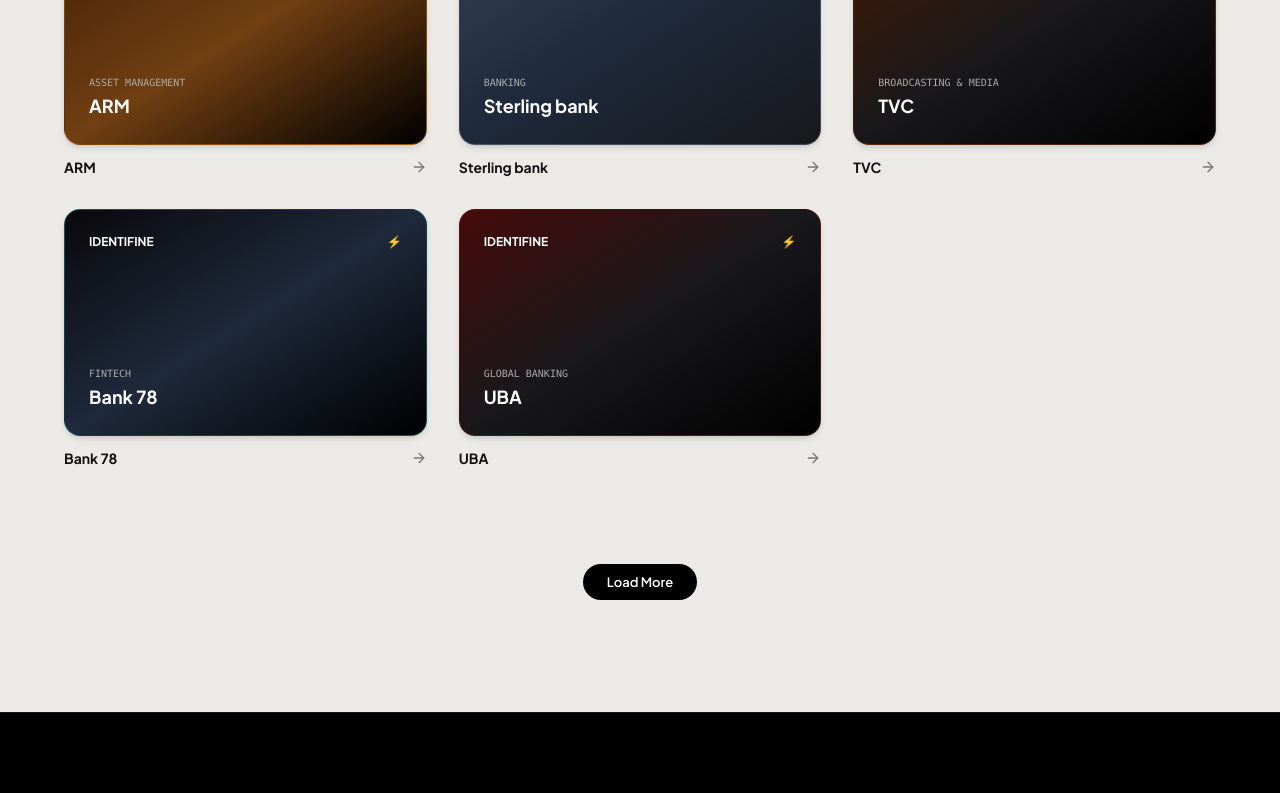
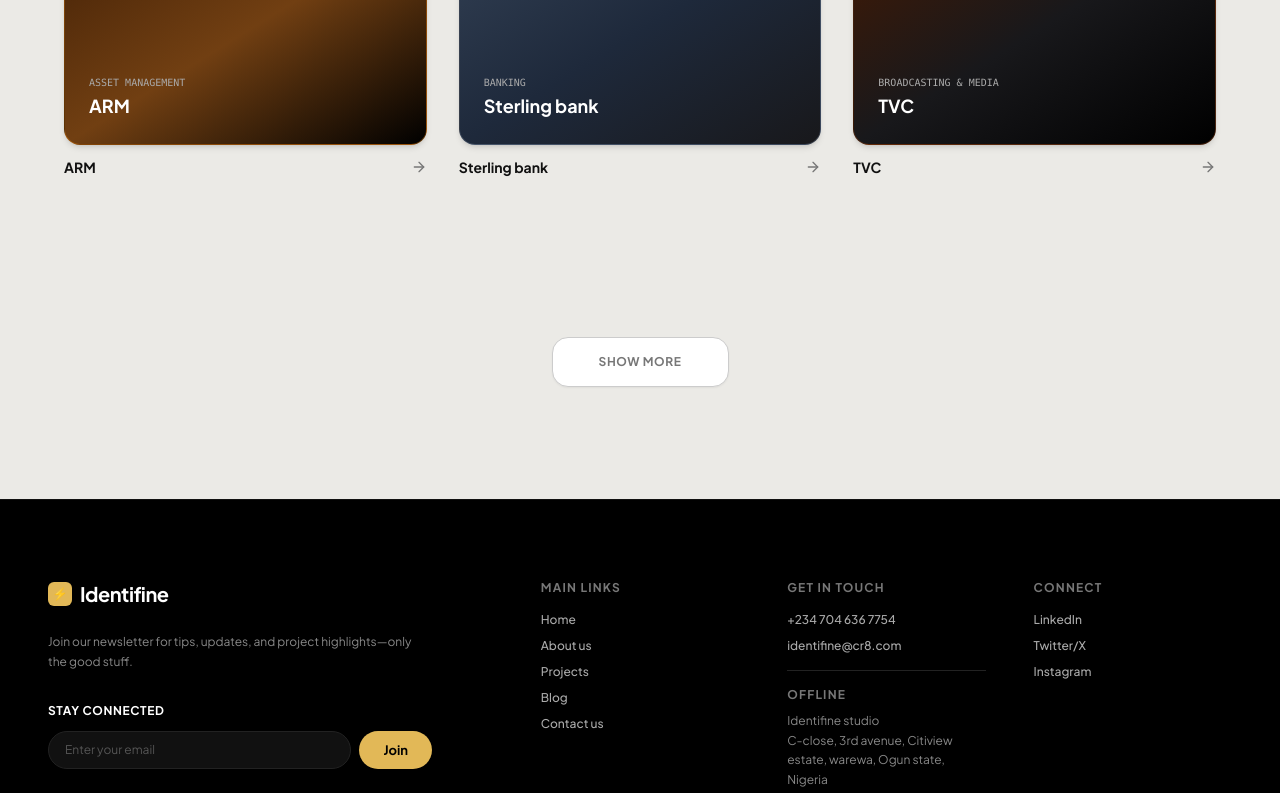
Before and after one commit to 0001-DEV/Identifine, a React (Vite) app: page /case-studies in a window 1280 px wide. Shown: the part 792-1585 px from the top of the page. Built offline with nearby package versions, Linux system fonts and the light colour scheme; the HTML template or start-up script is replaced by a standard one; a web font is replaced by a local one.

Commit message:
feat: add smooth dropdown accordion animation for Show More and refine grid gaps

```diff
--- a/src/index.css
+++ b/src/index.css
@@ -136,8 +136,22 @@
   will-change: opacity, transform, filter;
 }
 
-.animate-hero-fade-4 {
-  animation: heroFadeUp 1s cubic-bezier(0.16, 1, 0.3, 1) 0.75s forwards;
+
+/* Smooth Drop-down Accordion Animation for Show More */
+.accordion-dropdown-closed {
+  display: grid;
+  grid-template-rows: 0fr;
   opacity: 0;
-  will-change: opacity, transform, filter;
+  margin-top: 0px;
+  pointer-events: none;
+  transition: grid-template-rows 0.75s cubic-bezier(0.16, 1, 0.3, 1), opacity 0.6s ease-in-out, margin-top 0.75s cubic-bezier(0.16, 1, 0.3, 1);
 }
+
+.accordion-dropdown-open {
+  display: grid;
+  grid-template-rows: 1fr;
+  opacity: 1;
+  margin-top: 1.5rem;
+  pointer-events: auto;
+  transition: grid-template-rows 0.75s cubic-bezier(0.16, 1, 0.3, 1), opacity 0.6s ease-in-out, margin-top 0.75s cubic-bezier(0.16, 1, 0.3, 1);
+}
--- a/src/pages/CaseStudiesPage.jsx
+++ b/src/pages/CaseStudiesPage.jsx
@@ -4,17 +4,56 @@ import CardShowcaseModal from '../components/CardShowcaseModal';
 
 export default function CaseStudiesPage() {
   const [selectedCard, setSelectedCard] = useState(null);
+  const [isExpanded, setIsExpanded] = useState(false);
 
-  const portfolioItems = [
+  const initialItems = [
     { id: '1', name: 'Rainoil', tag: 'Energy & Oil', color: 'bg-gradient-to-br from-zinc-900 via-black to-zinc-950 border border-zinc-800' },
     { id: '2', name: 'Seplat', tag: 'Petroleum', color: 'bg-gradient-to-br from-slate-800 via-zinc-900 to-black border border-slate-700' },
     { id: '3', name: 'Revolution plus', tag: 'Real Estate', color: 'bg-gradient-to-br from-neutral-800 via-stone-900 to-black border border-neutral-700' },
     { id: '4', name: 'ARM', tag: 'Asset Management', color: 'bg-gradient-to-br from-[#422006] via-[#713F12] to-black border border-amber-600/40' },
     { id: '5', name: 'Sterling bank', tag: 'Banking', color: 'bg-gradient-to-br from-slate-700 via-slate-800 to-zinc-900 border border-slate-500/40' },
-    { id: '6', name: 'TVC', tag: 'Broadcasting & Media', color: 'bg-gradient-to-br from-amber-950 via-zinc-900 to-black border border-amber-800/40' },
+    { id: '6', name: 'TVC', tag: 'Broadcasting & Media', color: 'bg-gradient-to-br from-amber-950 via-zinc-900 to-black border border-amber-800/40' }
+  ];
+
+  const additionalItems = [
     { id: '7', name: 'Bank 78', tag: 'Fintech', color: 'bg-gradient-to-br from-zinc-950 via-[#1E293B] to-black border border-cyan-500/30' },
     { id: '8', name: 'UBA', tag: 'Global Banking', color: 'bg-gradient-to-br from-red-950 via-zinc-900 to-black border border-red-800/40' }
   ];
+
+  const renderItem = (item, isExtra = false, extraIndex = 0) => (
+    <div
+      key={item.id}
+      onClick={() => setSelectedCard(item)}
+      className={`group cursor-pointer space-y-3 ${
+        isExtra
+          ? `transform transition-all duration-700 ease-out ${
+              isExpanded
+                ? 'translate-y-0 opacity-100 scale-100'
+                : '-translate-y-10 opacity-0 scale-95 pointer-events-none'
+            }`
+          : ''
+      }`}
+      style={{
+        transitionDelay: isExtra && isExpanded ? `${extraIndex * 150}ms` : '0ms'
+      }}
+    >
+      <div className={`aspect-[16/10] rounded-2xl p-6 text-white shadow-md group-hover:shadow-xl transition-all duration-300 group-hover:-translate-y-1 flex flex-col justify-between ${item.color}`}>
+        <div className="flex justify-between items-start text-xs font-bold font-sans">
+          <span>IDENTIFINE</span>
+          <span className="text-[#E2B857]">⚡</span>
+        </div>
+        <div>
+          <span className="text-[10px] font-mono uppercase text-[#AAAAAA]">{item.tag}</span>
+          <div className="font-bold text-lg text-white">{item.name}</div>
+        </div>
+      </div>
+
+      <div className="text-sm font-bold text-[#111111] font-sans flex items-center justify-between">
+        <span>{item.name}</span>
+        <ArrowRight className="w-4 h-4 text-[#777777] group-hover:text-black group-hover:translate-x-1 transition-all" />
+      </div>
+    </div>
+  );
 
   return (
     <div className="bg-[#EBEAE6] min-h-screen pt-36 pb-28 px-6 sm:px-12">
@@ -30,37 +69,34 @@ export default function CaseStudiesPage() {
           </h1>
         </div>
 
-        {/* Portfolio Grid */}
+        {/* Initial Portfolio Grid */}
         <div className="grid grid-cols-1 sm:grid-cols-2 lg:grid-cols-3 gap-8">
-          {portfolioItems.map((item) => (
-            <div
-              key={item.id}
-              onClick={() => setSelectedCard(item)}
-              className="group cursor-pointer space-y-3"
-            >
-              <div className={`aspect-[16/10] rounded-2xl p-6 text-white shadow-md group-hover:shadow-xl transition-all duration-300 group-hover:-translate-y-1 flex flex-col justify-between ${item.color}`}>
-                <div className="flex justify-between items-start text-xs font-bold font-sans">
-                  <span>IDENTIFINE</span>
-                  <span className="text-[#E2B857]">⚡</span>
-                </div>
-                <div>
-                  <span className="text-[10px] font-mono uppercase text-[#AAAAAA]">{item.tag}</span>
-                  <div className="font-bold text-lg text-white">{item.name}</div>
-                </div>
-              </div>
-
-              <div className="text-sm font-bold text-[#111111] font-sans flex items-center justify-between">
-                <span>{item.name}</span>
-                <ArrowRight className="w-4 h-4 text-[#777777] group-hover:text-black group-hover:translate-x-1 transition-all" />
-              </div>
-            </div>
-          ))}
+          {initialItems.map((item) => renderItem(item, false))}
         </div>
 
-        {/* Load More Button */}
+        {/* Accordion Drop-down for Extra Items */}
+        <div className={isExpanded ? 'accordion-dropdown-open' : 'accordion-dropdown-closed'}>
+          <div className="overflow-hidden">
+            <div className="grid grid-cols-1 sm:grid-cols-2 lg:grid-cols-3 gap-8 pb-4">
+              {additionalItems.map((item, idx) => renderItem(item, true, idx))}
+            </div>
+          </div>
+        </div>
+
+        {/* Show More Button with Text-Roll Animation */}
         <div className="text-center pt-8">
-          <button className="framer-pill-button px-8 py-3.5 text-xs">
-            Load More
+          <button
+            onClick={() => setIsExpanded(!isExpanded)}
+            className="group relative inline-flex items-center justify-center overflow-hidden bg-white border border-[#CCCCCC] hover:border-[#111111] shadow-sm rounded-2xl px-10 py-4 text-xs font-bold tracking-wider uppercase transition-all duration-300 transform hover:-translate-y-0.5 select-none"
+          >
+            <div className="h-4 relative overflow-hidden flex items-center justify-center min-w-[95px]">
+              <span className="text-[#777777] transition-transform duration-300 ease-out group-hover:-translate-y-full block whitespace-nowrap">
+                {isExpanded ? 'Show Less' : 'Show More'}
+              </span>
+              <span className="text-[#111111] absolute inset-0 flex items-center justify-center transition-transform duration-300 ease-out translate-y-full group-hover:translate-y-0 font-extrabold whitespace-nowrap">
+                {isExpanded ? 'Show Less' : 'Show More'}
+              </span>
+            </div>
           </button>
         </div>
 
--- a/src/pages/ElitePassPage.jsx
+++ b/src/pages/ElitePassPage.jsx
@@ -78,32 +78,23 @@ export default function ElitePassPage() {
     }
   ];
 
-  const visiblePasses = isExpanded ? [...initialPasses, ...additionalPasses] : initialPasses;
-
-  return (
-    <div className="bg-[#EBEAE6] min-h-screen pt-64 sm:pt-72 pb-28 px-6 sm:px-12">
-      <div className="max-w-[88rem] mx-auto space-y-16">
-
-        {/* Header with Page-Load Entrance Animation */}
-        <div className="text-center max-w-5xl mx-auto space-y-6 sm:space-y-8 mt-6 sm:mt-10">
-          <h1 className="animate-hero-fade-1 text-5xl sm:text-7xl lg:text-[4.75rem] font-sans font-bold text-[#111111] leading-[1.18] tracking-tight">
-            Identifine <em className="italic-serif text-[#111111] font-normal">for</em> the elite
-          </h1>
-          <p className="animate-hero-fade-2 text-sm sm:text-base text-[#666666] leading-relaxed">
-            A luxury identity collection that transforms the ordinary act of introduction into an unforgettable experience.
-          </p>
-        </div>
-
-        {/* 2-Column Card Grid (2 on a line, 3 extra drop when Load More is clicked) */}
-        <div className="animate-hero-fade-3 grid grid-cols-1 md:grid-cols-2 gap-12 sm:gap-16 lg:gap-20">
-          {visiblePasses.map((pass, idx) => (
+  const renderCard = (pass, isExtra = false, extraIndex = 0) => (
     <div
       key={pass.id}
       onClick={() => setSelectedPass(pass)}
-              className={`group cursor-pointer aspect-[16/10] min-h-[350px] sm:min-h-[420px] rounded-3xl p-8 sm:p-10 text-white shadow-xl flex flex-col justify-center items-center text-center relative overflow-hidden transition-shadow duration-300 hover:shadow-2xl border border-black/10 select-none ${
-                idx >= 4 ? 'animate-hero-fade-1' : ''
+      className={`group cursor-pointer aspect-[16/10] min-h-[350px] sm:min-h-[420px] rounded-3xl p-8 sm:p-10 text-white shadow-xl flex flex-col justify-center items-center text-center relative overflow-hidden transition-all duration-500 hover:shadow-2xl border border-black/10 select-none ${
+        isExtra
+          ? `transform transition-all duration-700 ease-out ${
+              isExpanded
+                ? 'translate-y-0 opacity-100 scale-100'
+                : '-translate-y-10 opacity-0 scale-95 pointer-events-none'
+            }`
+          : ''
       }`}
-              style={{ backgroundColor: '#000000' }}
+      style={{
+        backgroundColor: '#000000',
+        transitionDelay: isExtra && isExpanded ? `${extraIndex * 150}ms` : '0ms'
+      }}
     >
       {/* Fallback Gradient Background */}
       <div className={`absolute inset-0 opacity-90 ${pass.colorScheme}`} />
@@ -140,10 +131,37 @@ export default function ElitePassPage() {
         </h2>
       </div>
     </div>
-          ))}
+  );
+
+  return (
+    <div className="bg-[#EBEAE6] min-h-screen pt-64 sm:pt-72 pb-28 px-6 sm:px-12">
+      <div className="max-w-[88rem] mx-auto space-y-16">
+
+        {/* Header with Page-Load Entrance Animation */}
+        <div className="text-center max-w-5xl mx-auto space-y-6 sm:space-y-8 mt-6 sm:mt-10">
+          <h1 className="animate-hero-fade-1 text-5xl sm:text-7xl lg:text-[4.75rem] font-sans font-bold text-[#111111] leading-[1.18] tracking-tight">
+            Identifine <em className="italic-serif text-[#111111] font-normal">for</em> the elite
+          </h1>
+          <p className="animate-hero-fade-2 text-sm sm:text-base text-[#666666] leading-relaxed">
+            A luxury identity collection that transforms the ordinary act of introduction into an unforgettable experience.
+          </p>
         </div>
 
-        {/* Load More Button with Text-Roll Hover Animation */}
+        {/* Initial 4-Card 2-Column Grid */}
+        <div className="animate-hero-fade-3 grid grid-cols-1 md:grid-cols-2 gap-6 sm:gap-8 lg:gap-10">
+          {initialPasses.map((pass) => renderCard(pass, false))}
+        </div>
+
+        {/* Smooth Accordion Drop-Down for 3 Additional Images */}
+        <div className={isExpanded ? 'accordion-dropdown-open' : 'accordion-dropdown-closed'}>
+          <div className="overflow-hidden">
+            <div className="grid grid-cols-1 md:grid-cols-2 gap-6 sm:gap-8 lg:gap-10 pb-4">
+              {additionalPasses.map((pass, idx) => renderCard(pass, true, idx))}
+            </div>
+          </div>
+        </div>
+
+        {/* Show More Button with Text-Roll Hover Animation */}
         <div className="text-center pt-8">
           <button
             onClick={() => setIsExpanded(!isExpanded)}
@@ -152,12 +170,12 @@ export default function ElitePassPage() {
             <div className="h-4 relative overflow-hidden flex items-center justify-center min-w-[95px]">
               {/* Default Gray Text (Moves UP out of view on hover) */}
               <span className="text-[#777777] transition-transform duration-300 ease-out group-hover:-translate-y-full block whitespace-nowrap">
-                {isExpanded ? 'Show Less' : 'Load More'}
+                {isExpanded ? 'Show Less' : 'Show More'}
               </span>
 
               {/* Hover Black Text (Moves UP into view from below on hover) */}
               <span className="text-[#111111] absolute inset-0 flex items-center justify-center transition-transform duration-300 ease-out translate-y-full group-hover:translate-y-0 font-extrabold whitespace-nowrap">
-                {isExpanded ? 'Show Less' : 'Load More'}
+                {isExpanded ? 'Show Less' : 'Show More'}
               </span>
             </div>
           </button>
```
Lines whose indentation alone changed are shown as unchanged.
